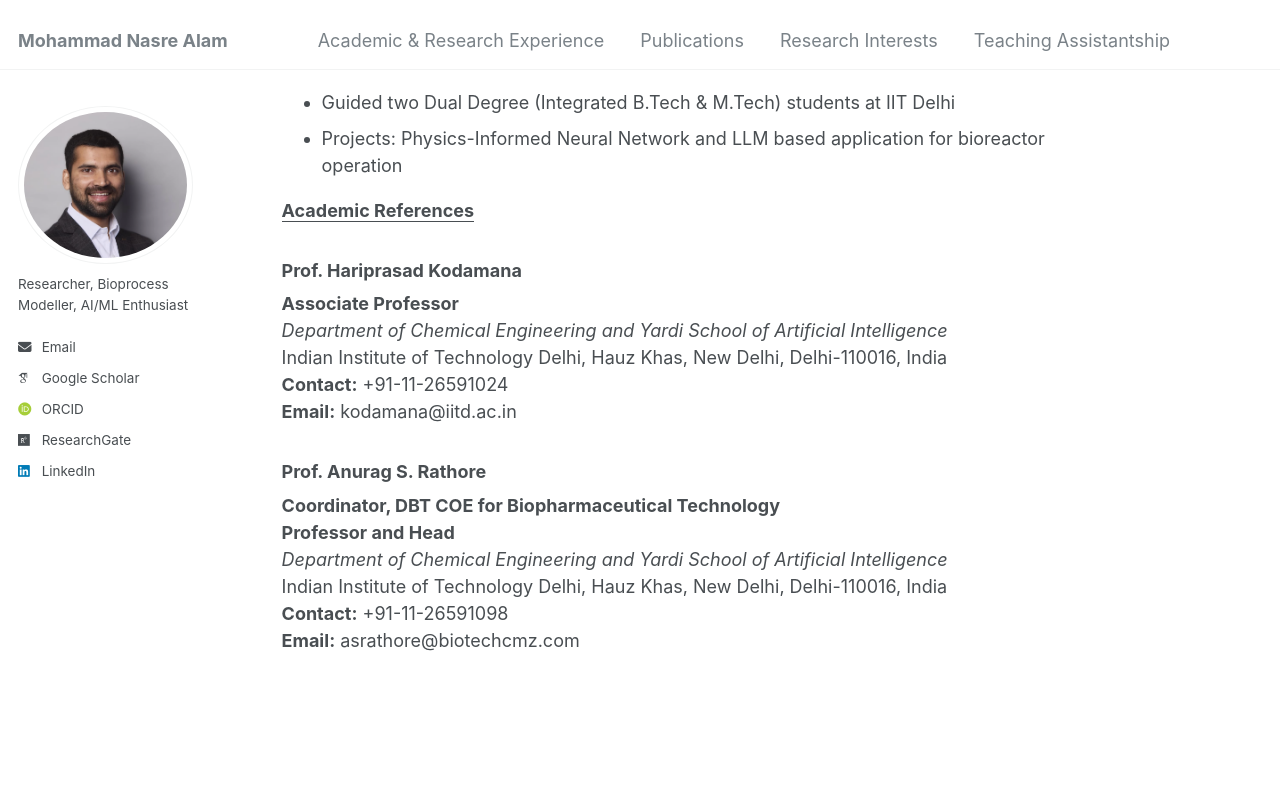
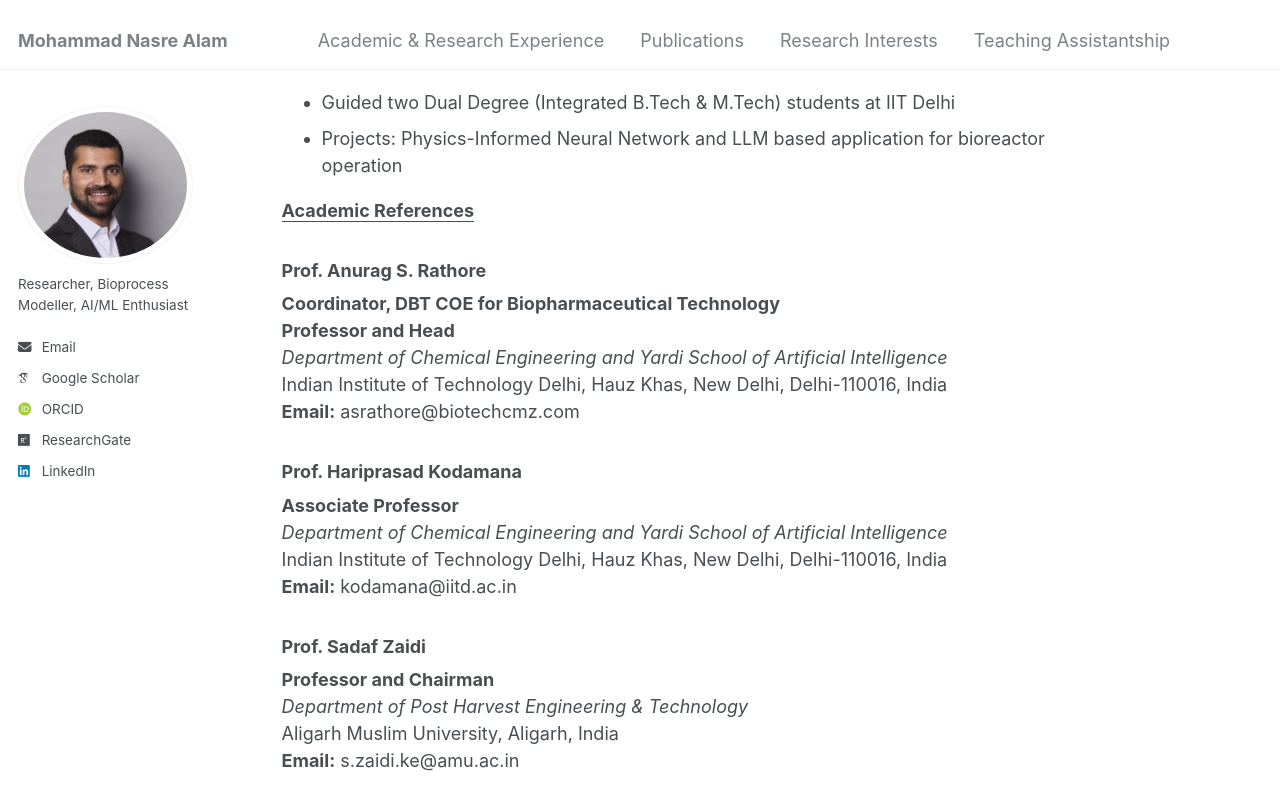
Before and after one commit to mdnasreiit/mdnasreiit.github.io, a Jekyll site: the page built from _pages/teaching_assistantship.md, in a window 1280 px wide and 900 px high, scrolled down 444 px. Shown: the top 810 px of the window. Built offline with Jekyll 4.4.1, drawn with Linux system fonts in a browser that asks for light colours; some web fonts are replaced.

Commit message:
Update teaching_assistantship.md

```diff
--- a/_pages/teaching_assistantship.md
+++ b/_pages/teaching_assistantship.md
@@ -32,18 +32,24 @@ redirect_from:
 
 <ins>**Academic References**</ins>
 
-###  **Prof. Hariprasad Kodamana**
-**Associate Professor**
-*Department of Chemical Engineering and Yardi School of Artificial Intelligence*
-Indian Institute of Technology Delhi, Hauz Khas, New Delhi, Delhi-110016, India
-**Contact:** +91-11-26591024
-**Email:** kodamana@iitd.ac.in
-
 
 ### **Prof. Anurag S. Rathore**
 **Coordinator, DBT COE for Biopharmaceutical Technology**
 **Professor and Head**
 *Department of Chemical Engineering and Yardi School of Artificial Intelligence*
 Indian Institute of Technology Delhi, Hauz Khas, New Delhi, Delhi-110016, India
-**Contact:** +91-11-26591098
 **Email:** asrathore@biotechcmz.com
+
+###  **Prof. Hariprasad Kodamana**
+**Associate Professor**
+*Department of Chemical Engineering and Yardi School of Artificial Intelligence*
+Indian Institute of Technology Delhi, Hauz Khas, New Delhi, Delhi-110016, India
+**Email:** kodamana@iitd.ac.in
+
+
+
+### **Prof. Sadaf Zaidi**
+**Professor and Chairman**
+*Department of Post Harvest Engineering & Technology*
+Aligarh Muslim University, Aligarh, India
+**Email:** s.zaidi.ke@amu.ac.in
```
